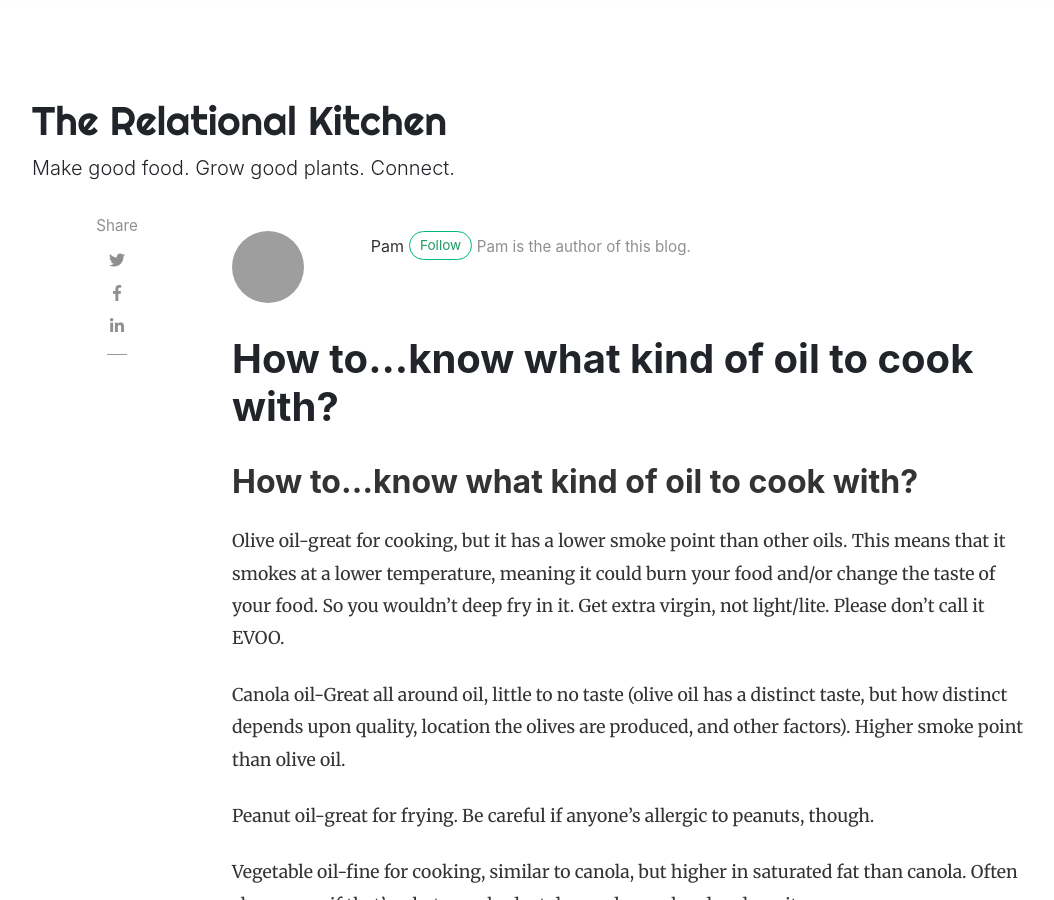
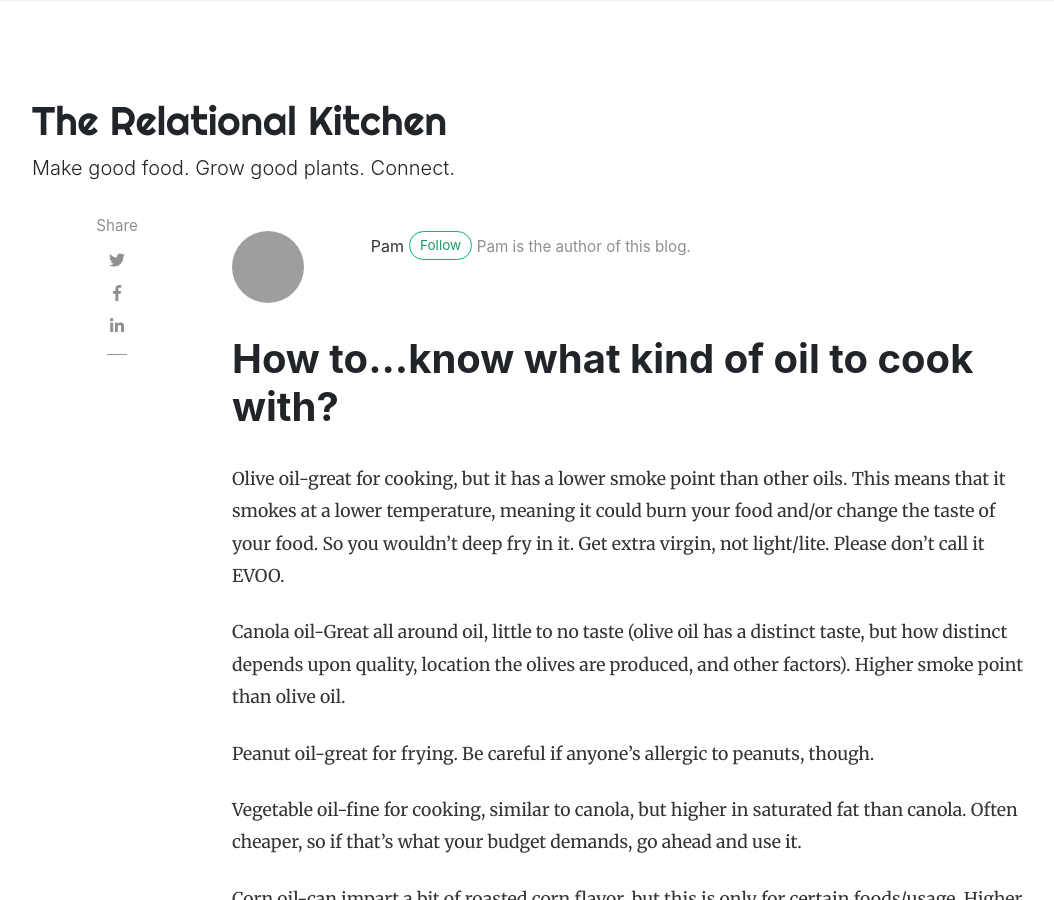
Before and after one commit to pknielski/pknielski.github.io, a Jekyll site: the page built from _posts/2019-04-02-what-oil.md, in a window 1280 px wide and 900 px high. Shown: the whole window, without its empty margins (53-1107 px from the left). Built offline with Jekyll 4.4.1, drawn with Linux system fonts in a browser that asks for light colours; nearby versions of some CDN libraries; comment, search, counter and statistics services are not loaded; grey boxes are pictures that could not be loaded.

Commit message:
Update 2019-04-02-what-oil.md

```diff
--- a/_posts/2019-04-02-what-oil.md
+++ b/_posts/2019-04-02-what-oil.md
@@ -8,8 +8,6 @@ featured: true
 hidden: true
 title: How to...know what kind of oil to cook with?
 ---
-## How to…know what kind of oil to cook with?
-
 Olive oil-great for cooking, but it has a lower smoke point than other oils.  This means that it smokes at a lower temperature, meaning it could burn your food and/or change the taste of your food. So you wouldn’t deep fry in it. Get extra virgin, not light/lite. Please don't call it EVOO.
 
 Canola oil-Great all around oil, little to no taste (olive oil has a distinct taste, but how distinct depends upon quality, location the olives are produced, and other factors). Higher smoke point than olive oil.
```
